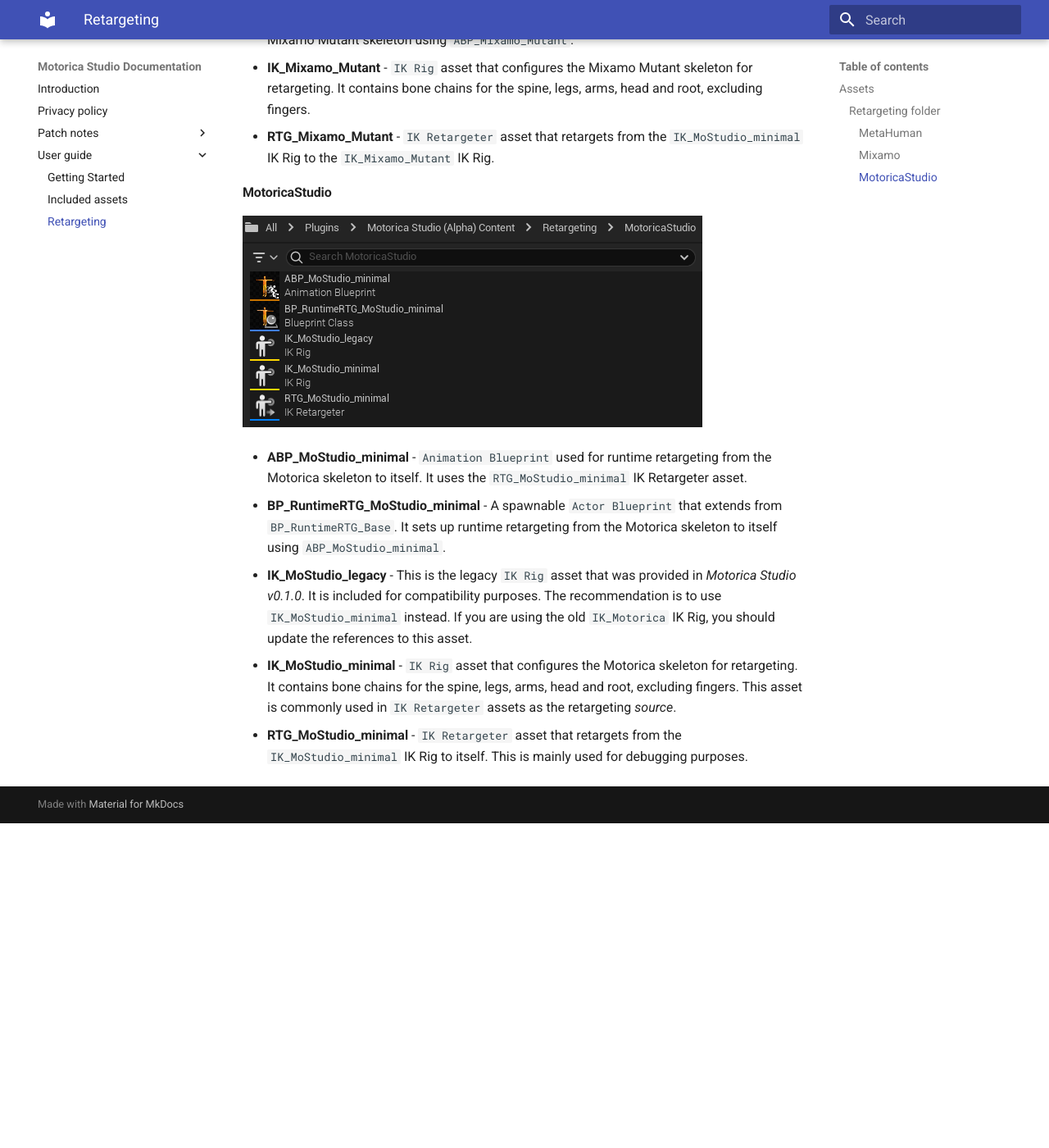
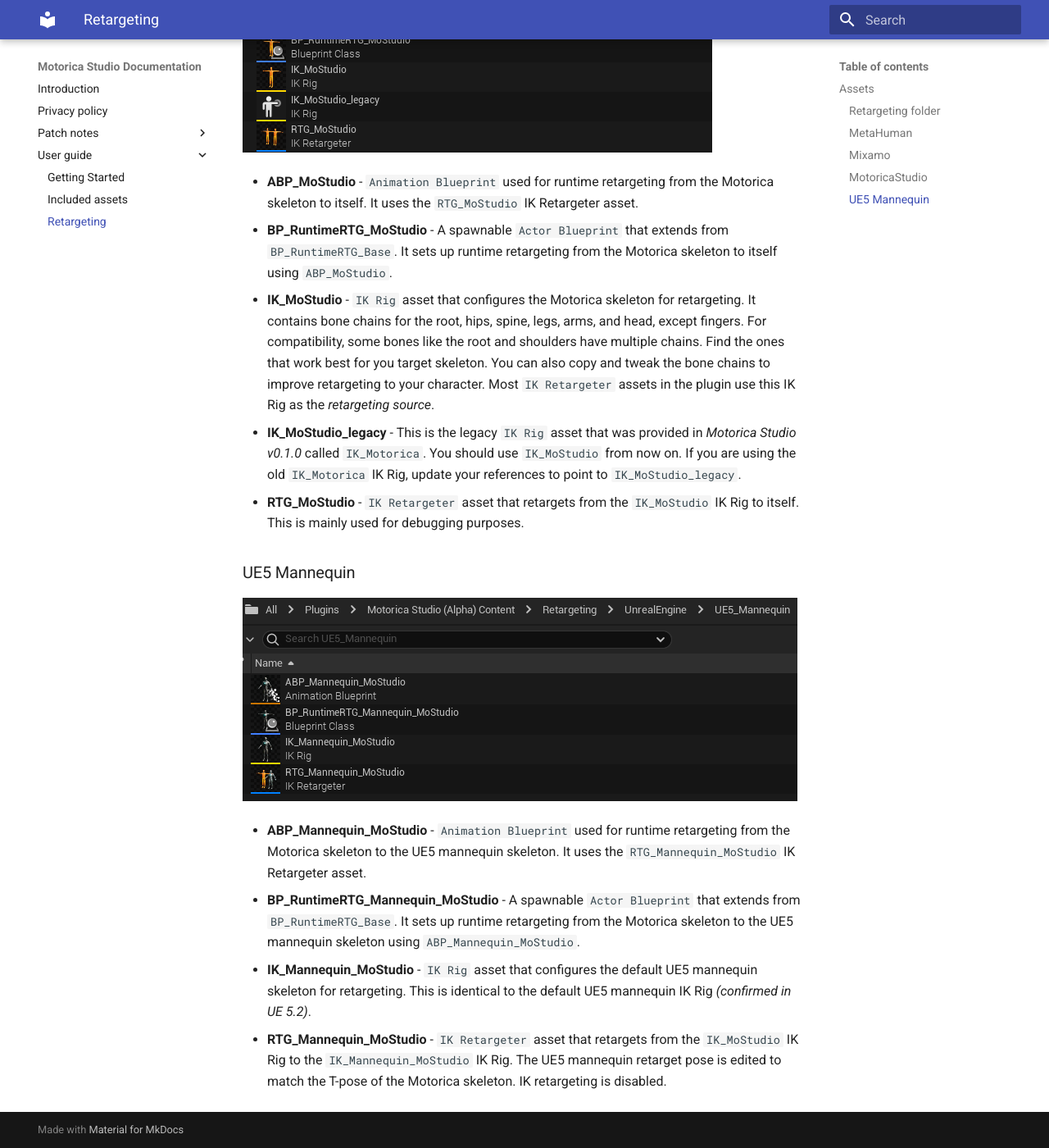
Before and after one commit to MotoricaAI/MoStudioDocs, an MkDocs documentation site: the page built from docs/user-guide/retargeting.md, in a window 1280 px wide and 1400 px high, scrolled down 3631 px. Shown: the whole window at 82% size. Built offline with MkDocs 1.6.1 and Material for MkDocs 9.7.7, drawn with Linux system fonts in a browser that asks for light colours; before the commit the page ends 4635 px from its top, so only the background shows below that; some of the changed text lies outside the part shown.

Commit message:
Update included assets info

```diff
--- a/docs/user-guide/retargeting.md
+++ b/docs/user-guide/retargeting.md
@@ -22,36 +22,40 @@
 
 ![](../images/content-browser-folder-plugin-retargeting.png)
 
-- **BP_RuntimeRTG_Base** - A spawnable `Actor Blueprint` that sets up runtime retargeting between the Motorica skeleton and other skeletons. This blueprint serves as a base which other blueprints extend.
-- **LS_RuntimeRTG** - A `Level Sequence` asset demonstrating runtime retargeting from the Motorica skeleton to a set of Mixamo skeletons and MetaHuman skeletons.
+- **BP_RuntimeRTG_Base** - A spawnable `Actor Blueprint` that sets up runtime retargeting between the Motorica skeleton and other skeletons. This blueprint serves as a base which other blueprints can extend from.
+- **LS_RuntimeRTG** - A `Level Sequence` asset demonstrating runtime retargeting from the Motorica skeleton to a set of other skeletons.
 
-#### MetaHuman
+### MetaHuman
 ![](../images/content-browser-folder-plugin-retargeting-metahuman.png)
 
-- **ABP_MetaHuman_extended** - `Animation Blueprint` used for runtime retargeting from the Motorica skeleton to the MetaHuman skeleton. It uses the `RTG_MetaHuman_extended_MoStudio_minimal` IK Retargeter asset.
-- **ABP_MetaHuman_minimal** - `Animation Blueprint` used for runtime retargeting from the Motorica skeleton to the MetaHuman skeleton. It uses the `RTG_MetaHuman_minimal_MoStudio_minimal` IK Retargeter asset.
-- **BP_RuntimeRTG_MetaHuman_extended** - A spawnable `Actor Blueprint` that extends from `BP_RuntimeRTG_Base`. It sets up runtime retargeting from the Motorica skeleton to the MetaHuman skeleton using `ABP_MetaHuman_extended`.
-- **BP_RuntimeRTG_MetaHuman_minimal** - A spawnable `Actor Blueprint` that extends from `BP_RuntimeRTG_Base`. It sets up runtime retargeting from the Motorica skeleton to the MetaHuman skeleton using `ABP_MetaHuman_minimal`.
-- **IK_MetaHuman_extended** - `IK Rig` asset that configures the default MetaHuman skeleton for retargeting. It contains bone chains for the spine, legs, arms, head, root, and fingers. This is a slightly modified copy of the original MetaHuman IK Rig.
-- **IK_MetaHuman_minimal** - `IK Rig` asset that configures the default MetaHuman skeleton for retargeting. It contains bone chains for the spine, legs, arms, head and root, excluding fingers.
-- **RTG_MetaHuman_extended_MoStudio_minimal** - `IK Retargeter` asset that retargets from the `IK_MoStudio_minimal` IK Rig to the `IK_MetaHuman_extended` IK Rig. The source skeleton was adjusted to match the A-pose of the target skeleton. IK goals are disabled.
-- **RTG_MetaHuman_minimal_MoStudio_minimal** - `IK Retargeter` asset that retargets from the `IK_MoStudio_minimal` IK Rig to the `IK_MetaHuman_minimal` IK Rig. The source skeleton was adjusted to match the A-pose of the target skeleton.
+- **ABP_MetaHuman_MoStudio** - `Animation Blueprint` used for runtime retargeting from the Motorica skeleton to the MetaHuman skeleton. It uses the `RTG_metahuman_MoStudio` IK Retargeter asset.
+- **BP_RuntimeRTG_metahuman_MoStudio** - A spawnable `Actor Blueprint` that extends from `BP_RuntimeRTG_Base`. It sets up runtime retargeting from the Motorica skeleton to the MetaHuman skeleton using `ABP_metahuman_MoStudio`.
+- **IK_metahuman_MoStudio** - `IK Rig` asset that configures the default MetaHuman skeleton for retargeting. This is identical to the default MetaHuman IK Rig *(confirmed UE 5.2)*.
+- **RTG_metahuman_MoStudio** - `IK Retargeter` asset that retargets from the `IK_MoStudio` IK Rig to the `IK_metahuman_MoStudio` IK Rig. The MetaHuman retarget pose is edited to match the T-pose of the Motorica skeleton. IK retargeting is disabled.
 
-#### Mixamo
+### Mixamo
 ![](../images/content-browser-folder-plugin-retargeting-mixamo-mutant.png)
-
-All Mixamo characters share similar assets. The following assets are for the *Mixamo Mutant* character:
 
 - **ABP_Mixamo_Mutant** - `Animation Blueprint` used for runtime retargeting from the Motorica skeleton to the Mixamo Mutant skeleton. It uses the `RTG_Mixamo_Mutant` IK Retargeter asset.
 - **BP_RuntimeRTG_Mixamo_Mutant** - A spawnable `Actor Blueprint` that extends from `BP_RuntimeRTG_Base`. It sets up runtime retargeting from the Motorica skeleton to the Mixamo Mutant skeleton using `ABP_Mixamo_Mutant`.
 - **IK_Mixamo_Mutant** - `IK Rig` asset that configures the Mixamo Mutant skeleton for retargeting. It contains bone chains for the spine, legs, arms, head and root, excluding fingers.
 - **RTG_Mixamo_Mutant** - `IK Retargeter` asset that retargets from the `IK_MoStudio_minimal` IK Rig to the `IK_Mixamo_Mutant` IK Rig.
 
-#### MotoricaStudio
+The assets above are for the *Mixamo Mutant* character. Other mixamo characters have similar assets.
+
+### MotoricaStudio
 ![](../images/content-browser-folder-plugin-retargeting-motoricastudio.png)
 
-- **ABP_MoStudio_minimal** - `Animation Blueprint` used for runtime retargeting from the Motorica skeleton to itself. It uses the `RTG_MoStudio_minimal` IK Retargeter asset.
-- **BP_RuntimeRTG_MoStudio_minimal** - A spawnable `Actor Blueprint` that extends from `BP_RuntimeRTG_Base`. It sets up runtime retargeting from the Motorica skeleton to itself using `ABP_MoStudio_minimal`.
-- **IK_MoStudio_legacy** - This is the legacy `IK Rig` asset that was provided in *Motorica Studio v0.1.0*. It is included for compatibility purposes. The recommendation is to use `IK_MoStudio_minimal` instead. If you are using the old `IK_Motorica` IK Rig, you should update the references to this asset.
-- **IK_MoStudio_minimal** - `IK Rig` asset that configures the Motorica skeleton for retargeting. It contains bone chains for the spine, legs, arms, head and root, excluding fingers. This asset is commonly used in `IK Retargeter` assets as the retargeting *source*.
-- **RTG_MoStudio_minimal** - `IK Retargeter` asset that retargets from the `IK_MoStudio_minimal` IK Rig to itself. This is mainly used for debugging purposes.
+- **ABP_MoStudio** - `Animation Blueprint` used for runtime retargeting from the Motorica skeleton to itself. It uses the `RTG_MoStudio` IK Retargeter asset.
+- **BP_RuntimeRTG_MoStudio** - A spawnable `Actor Blueprint` that extends from `BP_RuntimeRTG_Base`. It sets up runtime retargeting from the Motorica skeleton to itself using `ABP_MoStudio`.
+- **IK_MoStudio** - `IK Rig` asset that configures the Motorica skeleton for retargeting. It contains bone chains for the root, hips, spine, legs, arms, and head, except fingers. For compatibility, some bones like the root and shoulders have multiple chains. Find the ones that work best for you target skeleton. You can also copy and tweak the bone chains to improve retargeting to your character. Most `IK Retargeter` assets in the plugin use this IK Rig as the *retargeting source*.
+- **IK_MoStudio_legacy** - This is the legacy `IK Rig` asset that was provided in *Motorica Studio v0.1.0* called `IK_Motorica`. You should use `IK_MoStudio` from now on. If you are using the old `IK_Motorica` IK Rig, update your references to point to `IK_MoStudio_legacy`.
+- **RTG_MoStudio** - `IK Retargeter` asset that retargets from the `IK_MoStudio` IK Rig to itself. This is mainly used for debugging purposes.
+
+### UE5 Mannequin
+![](../images/content-browser-folder-plugin-retargeting-ue5mannequin.png)
+
+- **ABP_Mannequin_MoStudio** - `Animation Blueprint` used for runtime retargeting from the Motorica skeleton to the UE5 mannequin skeleton. It uses the `RTG_Mannequin_MoStudio` IK Retargeter asset.
+- **BP_RuntimeRTG_Mannequin_MoStudio** - A spawnable `Actor Blueprint` that extends from `BP_RuntimeRTG_Base`. It sets up runtime retargeting from the Motorica skeleton to the UE5 mannequin skeleton using `ABP_Mannequin_MoStudio`.
+- **IK_Mannequin_MoStudio** - `IK Rig` asset that configures the default UE5 mannequin skeleton for retargeting. This is identical to the default UE5 mannequin IK Rig *(confirmed in UE 5.2)*.
+- **RTG_Mannequin_MoStudio** - `IK Retargeter` asset that retargets from the `IK_MoStudio` IK Rig to the `IK_Mannequin_MoStudio` IK Rig. The UE5 mannequin retarget pose is edited to match the T-pose of the Motorica skeleton. IK retargeting is disabled.
```
Also changed, not shown: docs/user-guide/included-assets.md (+4 -3 lines), docs/user-guide/images/content-browser-folder-plugin-characters.png, docs/user-guide/images/content-browser-folder-plugin-retargeting-metahuman.png, docs/user-guide/images/content-browser-folder-plugin-retargeting-motoricastudio.png, docs/user-guide/images/content-browser-folder-plugin-retargeting-ue5mannequin.png (added), docs/user-guide/images/content-browser-folder-plugin-retargeting.png.
